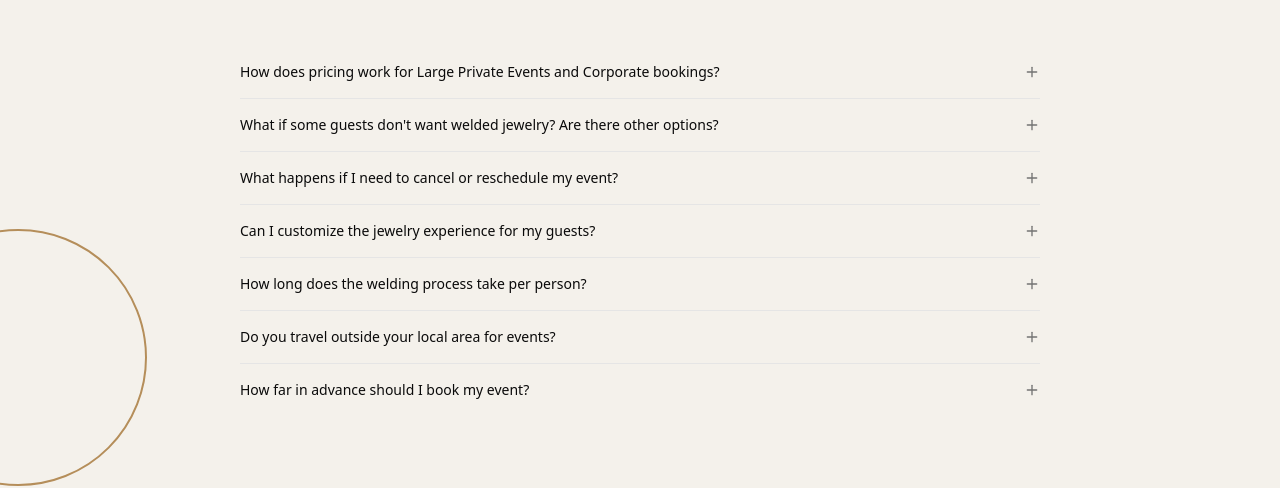
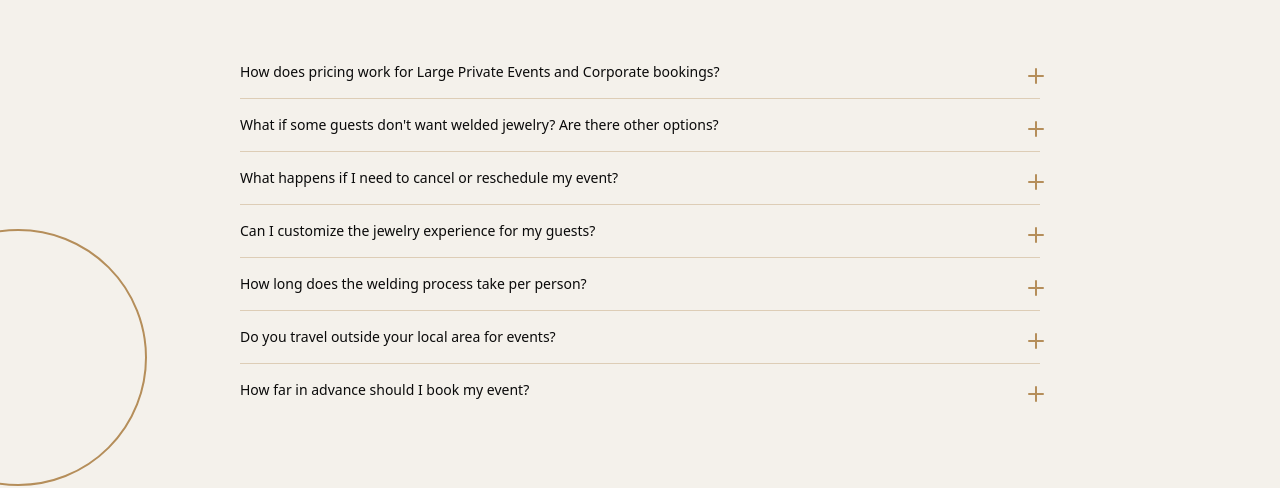
Before and after one commit to saliftankoano/goldenbond, a Next.js app: page / in a window 1280 px wide. Shown: the part 170-658 px from the top of the page. Built offline with nearby package versions, Linux system fonts and the light colour scheme.

Commit message:
adjust accordion style to brand

```diff
--- a/components/ui/accordion.tsx
+++ b/components/ui/accordion.tsx
@@ -2,7 +2,7 @@
 
 import * as React from "react"
 import * as AccordionPrimitive from "@radix-ui/react-accordion"
-import { Plus } from "lucide-react"
+import { Plus, X } from "lucide-react"
 
 import { cn } from "@/lib/utils"
 
@@ -19,7 +19,7 @@ function AccordionItem({
   return (
     <AccordionPrimitive.Item
       data-slot="accordion-item"
-      className={cn("border-b last:border-b-0", className)}
+      className={cn("border-b border-[#B58E5A]/37 last:border-b-0", className)}
       {...props}
     />
   )
@@ -35,13 +35,16 @@ function AccordionTrigger({
       <AccordionPrimitive.Trigger
         data-slot="accordion-trigger"
         className={cn(
-          "focus-visible:border-ring focus-visible:ring-ring/50 flex flex-1 items-start justify-between gap-4 rounded-md py-4 text-left text-sm font-medium transition-all outline-none hover:underline focus-visible:ring-[3px] disabled:pointer-events-none disabled:opacity-50 [&[data-state=open]>svg]:rotate-180",
+          "group focus-visible:border-ring focus-visible:ring-ring/50 flex flex-1 items-start justify-between gap-4 rounded-md py-4 text-left text-sm font-medium transition-all outline-none hover:underline focus-visible:ring-[3px] disabled:pointer-events-none disabled:opacity-50",
           className
         )}
         {...props}
       >
         {children}
-        <Plus className="text-muted-foreground pointer-events-none size-4 shrink-0 translate-y-0.5 transition-transform duration-200" />
+        <div className="pointer-events-none size-4 shrink-0 translate-y-0.5 relative">
+          <Plus className="text-[#B58E5A] transition-transform duration-200 absolute group-data-[state=open]:scale-0" />
+          <X className="text-[#757575] transition-all duration-500 absolute scale-0 group-data-[state=open]:scale-100 group-data-[state=open]:rotate-180" />
+        </div>
       </AccordionPrimitive.Trigger>
     </AccordionPrimitive.Header>
   )
```
